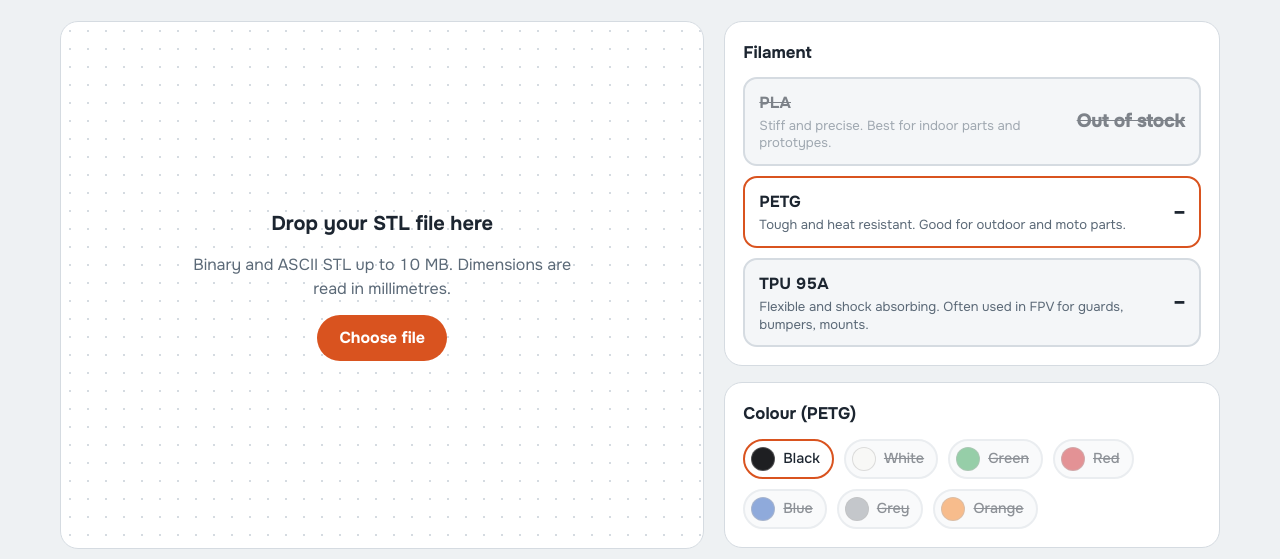
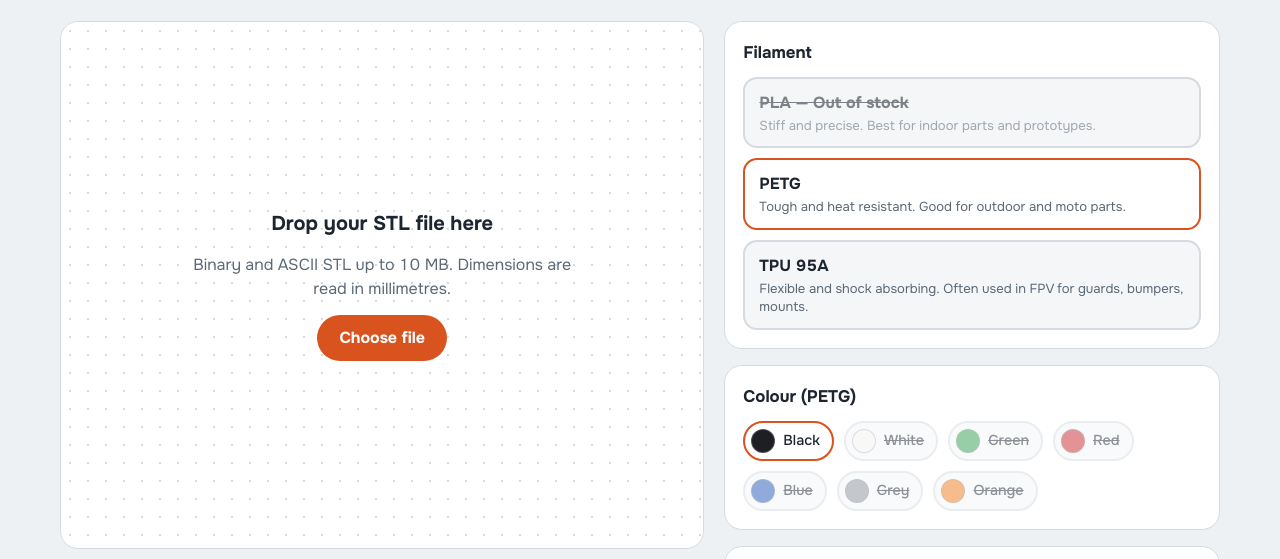
Before and after one commit to AlyxFPV/AlyxFPV.github.io, a plain HTML site: page 3dprintme.html in a window 1280 px wide. Shown: the part 191-750 px from the top of the page. Drawn offline with nearby package versions, Linux system fonts and the light colour scheme.

Commit message:
Remove confusing per-material price tags from the filament cards
The price shown there was for the whole current order (qty and
discount included), which read as a per-unit price and confused
things. The estimated-price panel below is the single source of
truth for cost now; the filament cards just show name/description
and an "Out of stock" note where relevant.

Co-Authored-By: Claude Sonnet 5 <noreply@anthropic.com>
Claude-Session: https://claude.ai/code/session_01CsLNax3bGiAYXnbFLxCbtu

```diff
--- a/3dprintme.html
+++ b/3dprintme.html
@@ -130,13 +130,12 @@ legend { font-size: 1.05rem; font-weight: 700; margin-bottom: 12px; padding: 0;
 .choice { position: relative; display: block; }
 .choice input { position: absolute; opacity: 0; pointer-events: none; }
 .choice-body {
-  display: grid; grid-template-columns: 1fr auto; align-items: center; gap: 2px 12px;
+  display: grid; grid-template-columns: 1fr; align-items: center; gap: 2px 12px;
   padding: 12px 14px; border-radius: 14px; border: 2px solid var(--line); background: var(--field); cursor: pointer;
 }
 .choice input:checked + .choice-body { border-color: var(--accent); background: var(--surface); }
 .choice-name { font-weight: 700; }
 .choice-desc { grid-column: 1; font-size: 0.82rem; color: var(--muted); line-height: 1.35; }
-.choice-price { grid-row: 1 / span 2; grid-column: 2; font-weight: 800; font-size: 1.2rem; letter-spacing: -0.02em; }
 
 .swatches { display: flex; flex-wrap: wrap; gap: 10px; }
 .swatch { position: relative; display: block; }
@@ -147,7 +146,7 @@ legend { font-size: 1.05rem; font-weight: 700; margin-bottom: 12px; padding: 0;
 }
 .swatch i { width: 24px; height: 24px; border-radius: 50%; border: 1px solid rgba(128,128,128,.5); display: block; }
 .swatch input:checked + span { border-color: var(--accent); background: var(--surface); }
-.choice.unavailable .choice-name, .choice.unavailable .choice-price { text-decoration: line-through; opacity: .55; }
+.choice.unavailable .choice-name { text-decoration: line-through; opacity: .55; }
 .choice.unavailable .choice-desc { opacity: .55; }
 .swatch.unavailable span { opacity: .5; text-decoration: line-through; }
 
@@ -582,10 +581,9 @@ legend { font-size: 1.05rem; font-weight: 700; margin-bottom: 12px; padding: 0;
       });
       var body = document.createElement("span");
       body.className = "choice-body";
-      var nm = document.createElement("span"); nm.className = "choice-name"; nm.textContent = m.name;
-      var pr = document.createElement("span"); pr.className = "choice-price"; pr.id = "price-" + m.id; pr.textContent = m.stock ? "–" : "Out of stock";
+      var nm = document.createElement("span"); nm.className = "choice-name"; nm.textContent = m.name + (m.stock ? "" : " — Out of stock");
       var ds = document.createElement("span"); ds.className = "choice-desc"; ds.textContent = m.desc;
-      body.appendChild(nm); body.appendChild(pr); body.appendChild(ds);
+      body.appendChild(nm); body.appendChild(ds);
       label.appendChild(input); label.appendChild(body);
       list.appendChild(label);
     });
@@ -654,7 +652,6 @@ legend { font-size: 1.05rem; font-weight: 700; margin-bottom: 12px; padding: 0;
     var shipPrice = CONFIG.shipping.zones[zone].price;
 
     if (!model) {
-      CONFIG.materials.forEach(function (x) { $("price-" + x.id).textContent = x.stock ? "–" : "Out of stock"; });
       $("total").textContent = "–";
       $("perPiece").textContent = "Upload a model to see the price";
       $("rSubtotal").textContent = "–"; $("rShipping").textContent = "–"; $("rVat").textContent = "–"; $("discountRow").hidden = true;
@@ -663,7 +660,6 @@ legend { font-size: 1.05rem; font-weight: 700; margin-bottom: 12px; padding: 0;
       return;
     }
 
-    CONFIG.materials.forEach(function (x) { $("price-" + x.id).textContent = x.stock ? money.format(quote(x, state.qty).total) : "Out of stock"; });
     var q = quote(m, state.qty);
     var shipTotal = round2(shipPrice * state.qty);
     var vatAmount = round2((q.total + shipTotal) * CONFIG.vatPercent / 100);
```
